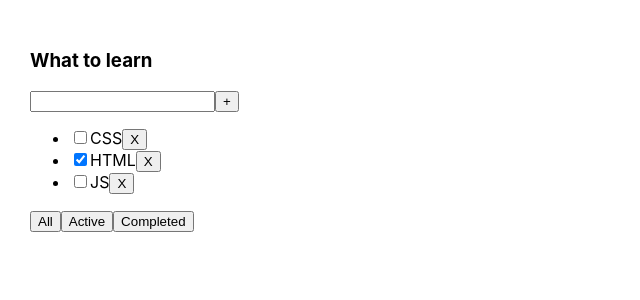
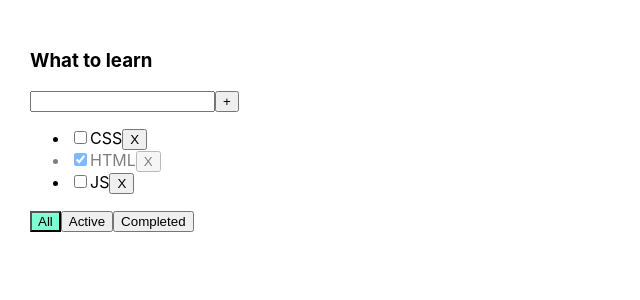
Before and after one commit to UladzislauPapliouka/Todolist, a React (Create React App) app: page / in a window 1280 px wide. Shown: the top 300 px of the page, without its empty margins (0-640 px from the left). Built offline with nearby package versions, Linux system fonts and the light colour scheme.

Commit message:
Lesson 4

```diff
--- a/src/App.css
+++ b/src/App.css
@@ -6,3 +6,20 @@
 .App > div {
     margin-right: 50px;
 }
+
+.error {
+    border: red 1px solid;
+}
+
+.error-message {
+    color: red;
+    display: block;
+}
+
+.active-filter {
+    background-color: aquamarine;
+}
+
+.is-done {
+    opacity: 0.5;
+}
--- a/src/App.tsx
+++ b/src/App.tsx
@@ -38,10 +38,11 @@ function App() {
         }
         setTask1([newTask, ...tasks1])
     }
+    const changeTaskStatus = (taskId: string) => {
+        const newTasks = tasks1.map((task) => task.id === taskId ? {...task, isDone: !task.isDone} : task)
+        setTask1(newTasks)
+    }
     const [tasksForTodolist, setTaskForTodolist] = useState<Array<ITask>>(tasks1)
-    useEffect(() => {
-        setTaskForTodolist(tasks1)
-    }, [tasks1])
     useEffect(() => {
         switch (filter) {
             case Filter.ALL:
@@ -57,13 +58,17 @@ function App() {
                 setTaskForTodolist(tasks1)
         }
     }, [filter, tasks1])
+
     return (
         <div className="App">
             <Todolist title={"What to learn"}
                       tasks={tasksForTodolist}
+                      filter={filter}
                       setFilter={setFilter}
                       addTask={addTask}
-                      deleteTaskHandler={deleteTask}/>
+                      deleteTaskHandler={deleteTask}
+                      changeTaskStatus={changeTaskStatus}
+            />
         </div>
     );
 }
--- a/src/Components/Todolist/Todolist.tsx
+++ b/src/Components/Todolist/Todolist.tsx
@@ -6,16 +6,21 @@ export const Todolist: FC<ITodolist> = ({
                                             tasks,
                                             deleteTaskHandler,
                                             setFilter,
-                                            addTask
+                                            addTask,
+                                            changeTaskStatus,
+                                            filter
                                         }) => {
     const [newTaskTitle, setNewTaskTitle] = useState<string>("")
     const onAddTaskHandler = () => {
         if (newTaskTitle.trim()) {
             addTask(newTaskTitle)
             setNewTaskTitle("")
+        } else {
+            setError(true)
         }
     }
     const onChangeHandler = (event: ChangeEvent<HTMLInputElement>) => {
+        setError(false)
         setNewTaskTitle(event.target.value)
     }
     const onKeyPressHandler = (event: KeyboardEvent<HTMLInputElement>) => {
@@ -24,21 +29,29 @@ export const Todolist: FC<ITodolist> = ({
     const setFilterAll = () => setFilter(Filter.ALL)
     const setFilterACTIVE = () => setFilter(Filter.ACTIVE)
     const setFilterCOMPLETED = () => setFilter(Filter.COMPLETED)
+    const errorMessage = <span className={"error-message"}>Field is required</span>
+    const [error, setError] = useState<boolean>(false)
     return (
         <div>
             <h3>{title}</h3>
             <div>
                 <input onKeyPress={onKeyPressHandler}
                        value={newTaskTitle}
-                       onChange={onChangeHandler}/>
+                       onChange={onChangeHandler}
+                       className={`${error && "error"}`}
+                />
                 <button onClick={onAddTaskHandler}>+</button>
+                {error && errorMessage}
             </div>
             <ul>
                 {tasks.map((task) => {
                     const onDeleteHandler = () => deleteTaskHandler(task.id)
+                    const onChangeStatusHandler = () => changeTaskStatus(task.id)
                     return (
-                        <li key={task.id}>
-                            <input type="checkbox" checked={task.isDone}/>
+                        <li className={`${task.isDone && "is-done"}`} key={task.id}>
+                            <input type="checkbox"
+                                   onChange={onChangeStatusHandler}
+                                   checked={task.isDone}/>
                             <span>{task.title}</span>
                             <button onClick={onDeleteHandler}>X
                             </button>
@@ -47,9 +60,12 @@ export const Todolist: FC<ITodolist> = ({
                 })}
             </ul>
             <div>
-                <button onClick={setFilterAll}>All</button>
-                <button onClick={setFilterACTIVE}>Active</button>
-                <button onClick={setFilterCOMPLETED}>Completed</button>
+                <button className={`${filter === Filter.ALL && "active-filter"}`} onClick={setFilterAll}>All</button>
+                <button className={`${filter === Filter.ACTIVE && "active-filter"}`} onClick={setFilterACTIVE}>Active
+                </button>
+                <button className={`${filter === Filter.COMPLETED && "active-filter"}`}
+                        onClick={setFilterCOMPLETED}>Completed
+                </button>
             </div>
         </div>
     )
--- a/src/types.ts
+++ b/src/types.ts
@@ -2,8 +2,10 @@ interface ITodolist {
     title: string
     tasks: Array<ITask>
     deleteTaskHandler: (taskIs: string) => void
+    filter: Filter
     setFilter: (filter: Filter) => void
-    addTask: (taskId: string) => void
+    addTask: (taskTitle: string) => void
+    changeTaskStatus: (taskId: string) => void
 }
 
 interface ITask {
```
